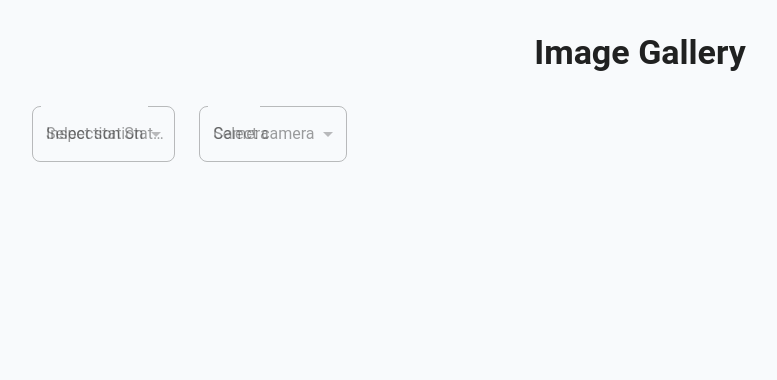
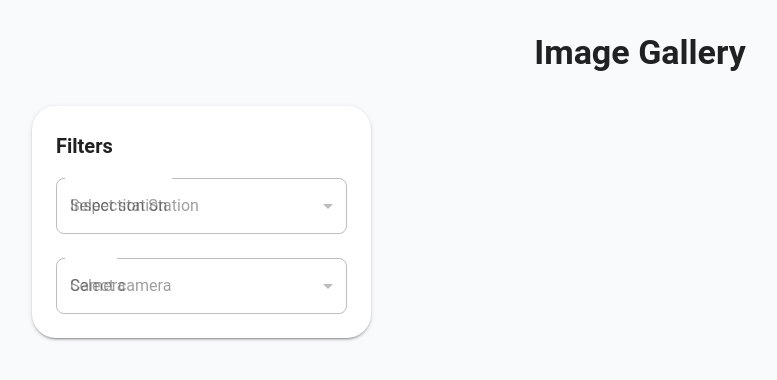
Before and after one commit to Dharansh-Neema/EagleEyeV2, a Next.js app in the folder frontend/: page /image-gallery in a window 1280 px wide. Shown: the top 380 px of the page, without its empty margins (0-777 px from the left). Built offline with nearby package versions, Linux system fonts and the light colour scheme.

Commit message:
Image gallery changed

```diff
--- a/frontend/src/app/image-gallery/page.js
+++ b/frontend/src/app/image-gallery/page.js
@@ -165,10 +165,27 @@ export default function ImageGallery() {
         <Typography variant="h4" fontWeight={700} mb={4} align="center">
           Image Gallery
         </Typography>
-        {/* Filters */}
-        <Grid container spacing={3} alignItems="center" mb={4}>
-          <Grid item xs={12} md={5} lg={4}>
-            <FormControl fullWidth disabled={loadingStations || !projectId}>
+        <Grid container spacing={4} alignItems="flex-start">
+          {/* Left column: Filters */}
+          <Grid item xs={12} md={3}>
+            <Box
+              sx={{
+                bgcolor: "#fff",
+                p: 3,
+                borderRadius: 3,
+                boxShadow: 2,
+                mb: { xs: 3, md: 0 },
+                minWidth: 0,
+              }}
+            >
+              <Typography variant="h6" fontWeight={600} mb={2}>
+                Filters
+              </Typography>
+              <FormControl
+                fullWidth
+                disabled={loadingStations || !projectId}
+                sx={{ mb: 3 }}
+              >
                 <InputLabel>Inspection Station</InputLabel>
                 <Select
                   value={selectedStation}
@@ -195,8 +212,6 @@ export default function ImageGallery() {
                   ))}
                 </Select>
               </FormControl>
-          </Grid>
-          <Grid item xs={12} md={5} lg={4}>
               <FormControl
                 fullWidth
                 disabled={!selectedStation || loadingCameras}
@@ -227,10 +242,11 @@ export default function ImageGallery() {
                   ))}
                 </Select>
               </FormControl>
-          </Grid>
+            </Box>
           </Grid>
 
-        {/* Loading/Error States */}
+          {/* Right column: Gallery */}
+          <Grid item xs={12} md={9}>
             {error && (
               <Alert severity="error" sx={{ mb: 3 }}>
                 {error}
@@ -241,11 +257,11 @@ export default function ImageGallery() {
                 <CircularProgress size={48} />
               </Box>
             ) : null}
-
-        {/* Gallery Grid */}
             <Box sx={{ mt: 2 }}>
               {images.length === 0 && selectedCamera && !loadingImages ? (
-            <Box sx={{ textAlign: "center", color: "text.secondary", py: 8 }}>
+                <Box
+                  sx={{ textAlign: "center", color: "text.secondary", py: 8 }}
+                >
                   <ImageIcon sx={{ fontSize: 64, mb: 2 }} />
                   <Typography variant="h6">
                     No images found for this camera.
@@ -304,32 +320,14 @@ export default function ImageGallery() {
                             loading="lazy"
                           />
                         </CardContent>
-                    {/* <CardActions
-                      sx={{ justifyContent: "space-between", px: 2, pb: 2 }}
-                    >
-                      <Tooltip title="View Full Image">
-                        <IconButton
-                          color="primary"
-                          onClick={() => handleView(img)}
-                        >
-                          <VisibilityIcon />
-                        </IconButton>
-                      </Tooltip>
-                      <Tooltip title="Download Image">
-                        <IconButton
-                          color="primary"
-                          onClick={() => handleDownload(img)}
-                        >
-                          <DownloadIcon />
-                        </IconButton>
-                      </Tooltip>
-                    </CardActions> */}
                       </Card>
                     </Grid>
                   ))}
                 </Grid>
               )}
             </Box>
+          </Grid>
+        </Grid>
       </Box>
     </Box>
   );
```
Lines whose indentation alone changed are shown as unchanged.
